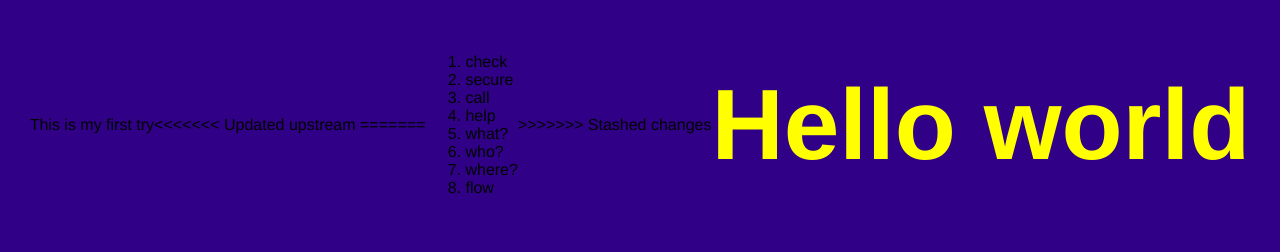
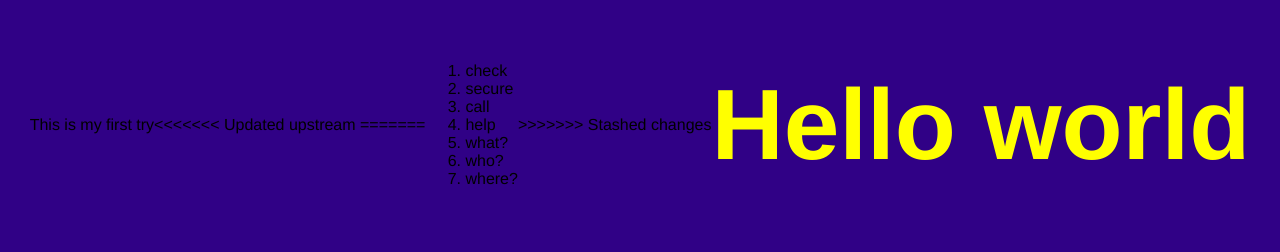
Before and after one commit to MrMusito/project, a plain HTML site: page index.html in a window 1280 px wide. Drawn offline with Linux system fonts and the light colour scheme.

Commit message:
Update index.html

```diff
--- a/index.html
+++ b/index.html
@@ -36,7 +36,6 @@
             <li>what?</li>
             <li>who?</li>
             <li>where?</li>
-            <li>flow</li>
         </ol>
     </div>
 >>>>>>> Stashed changes
```
